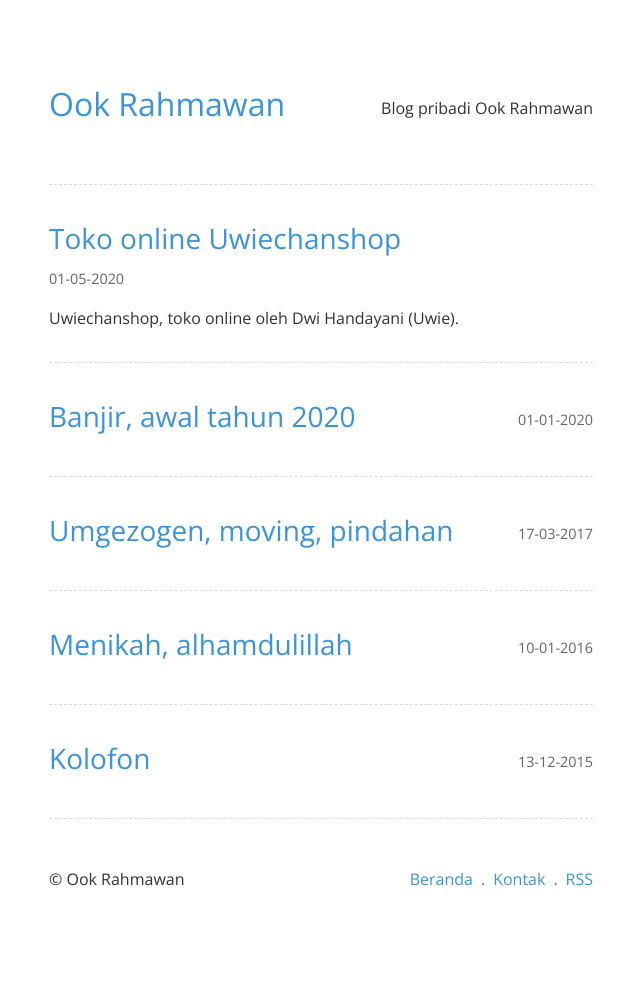
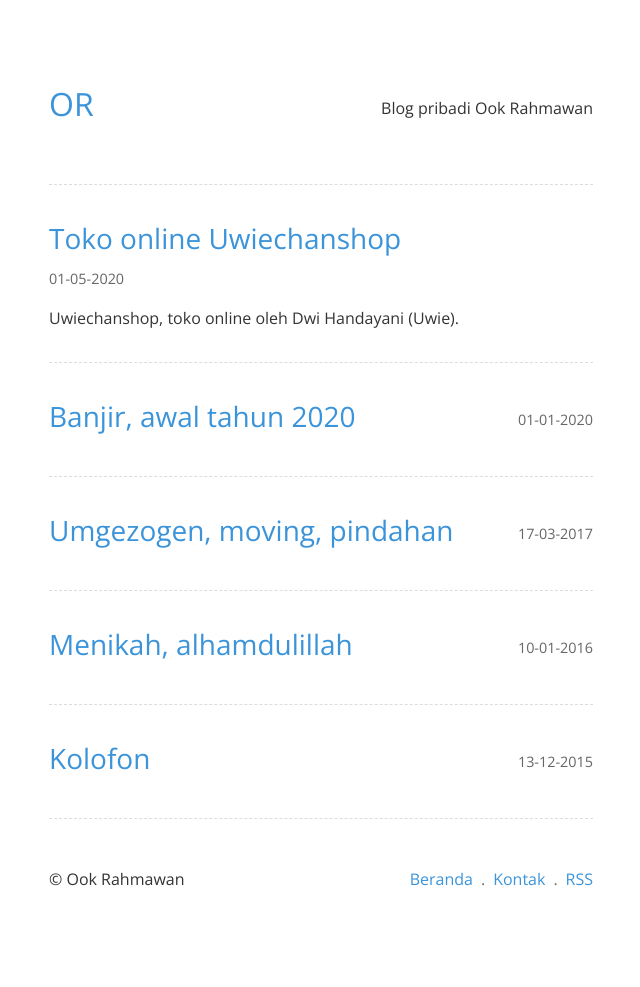
Before and after one commit to krhmwn/krhmwn.github.io, a Jekyll site: the page built from index.html, in a window 1280 px wide. Shown: the whole page, without its empty margins (319-959 px from the left). Built offline with Jekyll 4.4.1, drawn with Linux system fonts in a browser that asks for light colours; some web fonts are replaced.

Commit message:
Update V.1.02

```diff
--- a/_includes/header.html
+++ b/_includes/header.html
@@ -1 +1 @@
-<header><h1><a href="/">{{ site.name }}</a></h1><p class="description">{{ site.description }}</p></header>
+<header><h1><a href="/">{{ site.logo }}</a></h1><p class="description">{{ site.description }}</p></header>
```
